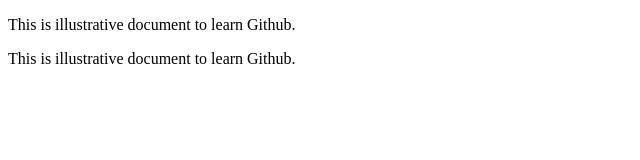
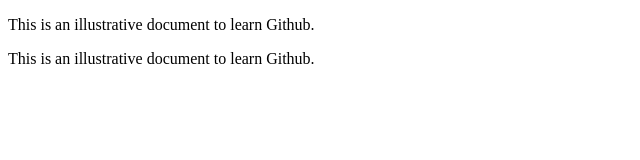
Before and after one commit to AvinashKSingh018/repo-trial, a plain HTML site: page Index.html in a window 1280 px wide. Shown: the full height of the page, 0-640 px from the left. Drawn offline with Linux system fonts and the light colour scheme.

Commit message:
Update Index.html

```diff
--- a/Index.html
+++ b/Index.html
@@ -1,10 +1,10 @@
 <!DOCTYPE html>
   <html>
     <head>
-      <p>This is illustrative document to learn Github.</p>
+      <p>This is an illustrative document to learn Github.</p>
       </head>
     <!--This is a comment--!>
     <body>
-<p>This is illustrative document to learn Github.</p>
+<p>This is an illustrative document to learn Github.</p>
       </body>
     </html>
```
